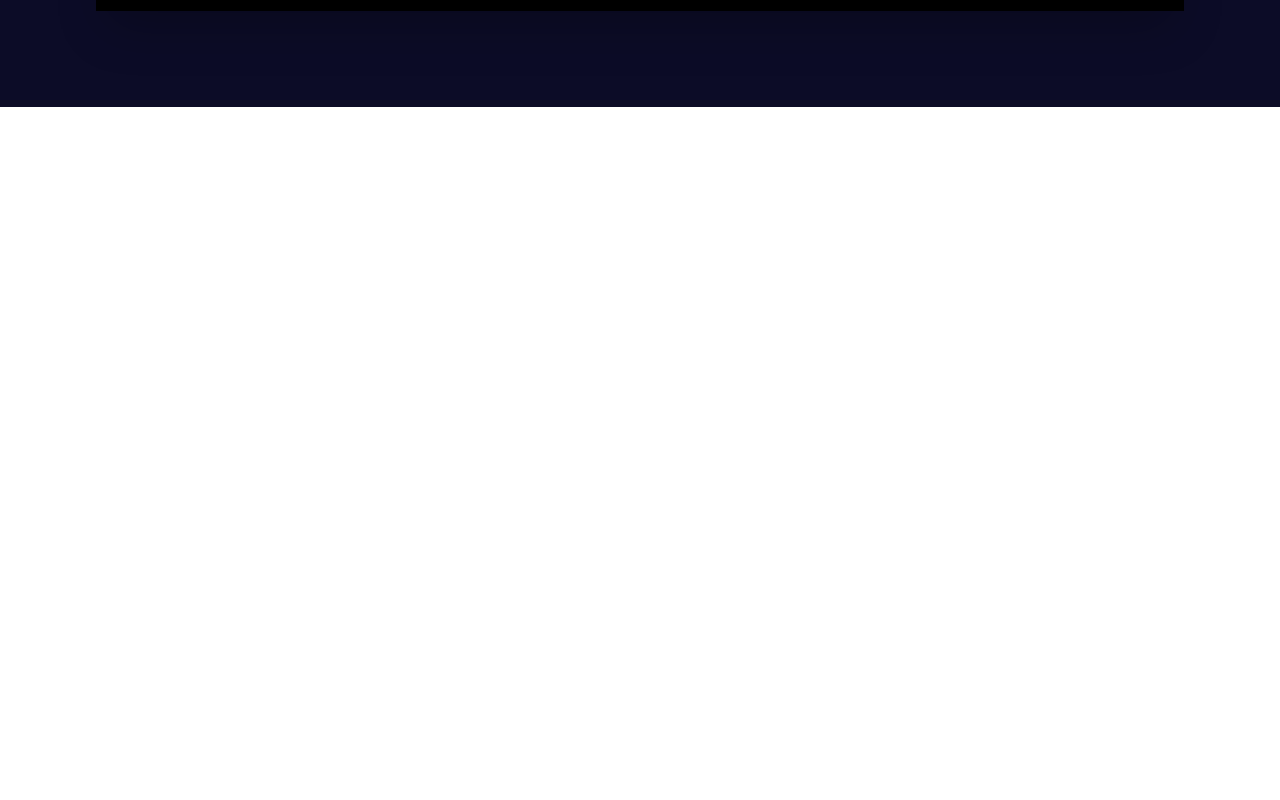
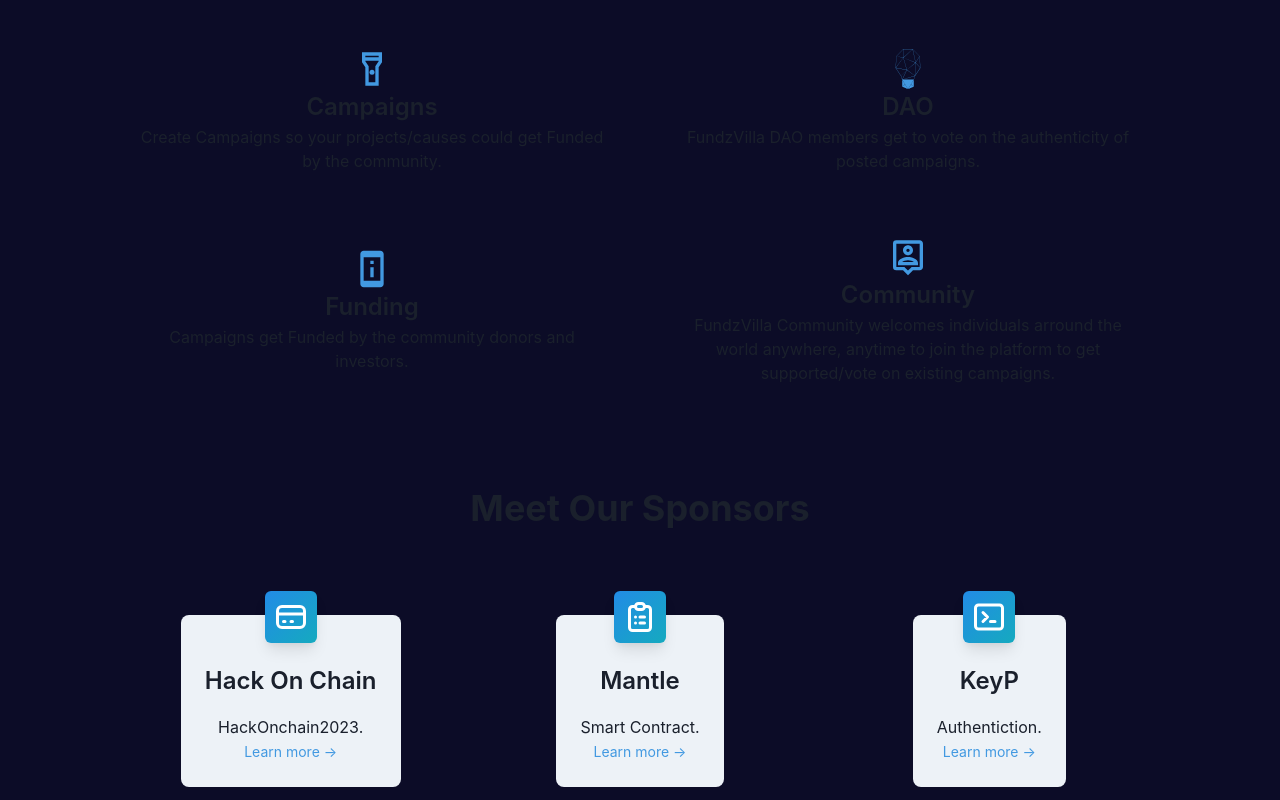
Before and after one commit to degencodebeast/fundzVilla-frontend, a Next.js app: page / in a window 1280 px wide. Shown: the part 860-1660 px from the top of the page. Before the commit the page ends 967 px from the top, so only its background shows below. Built offline with nearby package versions, Linux system fonts and the light colour scheme.

Commit message:
added: features & sponsors section

```diff
--- a/src/components/Features.tsx
+++ b/src/components/Features.tsx
@@ -0,0 +1,59 @@
+import { Container, Box, chakra, Text, Icon, SimpleGrid } from '@chakra-ui/react';
+// Here we have used react-icons package for the icons
+import { MdOutlinePersonPin, MdPermDeviceInformation, MdOutlineFlashlightOn } from 'react-icons/md';
+import { SiMinds } from 'react-icons/si';
+import { IconType } from 'react-icons';
+
+interface IFeature {
+  heading: string;
+  content: string;
+  icon: IconType;
+}
+
+const features: IFeature[] = [
+  {
+    heading: 'Campaigns',
+    content:
+      'Create Campaigns so your projects/causes could get Funded by the community.',
+    icon: MdOutlineFlashlightOn
+  },
+  {
+    heading: 'DAO',
+    content: `FundzVilla DAO members get to vote on the authenticity of posted campaigns.`,
+    icon: SiMinds
+  },
+  {
+    heading: 'Funding',
+    content:
+      'Campaigns get Funded by the community donors and investors.',
+    icon: MdPermDeviceInformation
+  },
+  {
+    heading: 'Community',
+    content: `FundzVilla Community welcomes individuals arround the world anywhere, anytime to join the platform to get supported/vote on existing campaigns.`,
+    icon: MdOutlinePersonPin
+  }
+];
+
+const Features = () => {
+  return (
+    <Container maxW="6xl" p={{ base: 5, md: 10 }}>
+      <chakra.h3 fontSize="4xl" fontWeight="bold" mb={3} textAlign="center">
+        Features
+      </chakra.h3>
+      <SimpleGrid columns={{ base: 1, md: 2 }} placeItems="center" spacing={16} mt={12} mb={4}>
+        {features.map((feature, index) => (
+          <Box key={index} textAlign="center">
+            <Icon as={feature.icon} w={10} h={10} color="blue.400" />
+            <chakra.h3 fontWeight="semibold" fontSize="2xl">
+              {feature.heading}
+            </chakra.h3>
+            <Text fontSize="md">{feature.content}</Text>
+          </Box>
+        ))}
+      </SimpleGrid>
+    </Container>
+  );
+};
+
+export default Features;
--- /dev/null
+++ b/src/components/Sponsors.tsx
@@ -0,0 +1,132 @@
+import { SVGProps } from 'react';
+import {
+  Container,
+  Box,
+  chakra,
+  Text,
+  SimpleGrid,
+  Flex,
+  Link,
+  useColorModeValue
+} from '@chakra-ui/react';
+
+interface ISponsor {
+  heading: string;
+  content: string;
+  icon: SVGProps<SVGElement>;
+}
+
+const sponsors: ISponsor[] = [
+  {
+    heading: 'Hack On Chain',
+    content: 'HackOnchain2023.',
+    icon: (
+      <svg
+        width={36}
+        height={36}
+        xmlns="http://www.w3.org/2000/svg"
+        fill="none"
+        viewBox="0 0 24 24"
+        stroke="currentColor"
+      >
+        <path
+          stroke-linecap="round"
+          stroke-linejoin="round"
+          stroke-width="2"
+          d="M3 10h18M7 15h1m4 0h1m-7 4h12a3 3 0 003-3V8a3 3 0 00-3-3H6a3 3 0 00-3 3v8a3 3 0 003 3z"
+        ></path>
+      </svg>
+    )
+  },
+  {
+    heading: 'Mantle',
+    content: 'Smart Contract.',
+    icon: (
+      <svg
+        width={36}
+        height={36}
+        xmlns="http://www.w3.org/2000/svg"
+        fill="none"
+        viewBox="0 0 24 24"
+        stroke="currentColor"
+      >
+        <path
+          stroke-linecap="round"
+          stroke-linejoin="round"
+          stroke-width="2"
+          d="M9 5H7a2 2 0 00-2 2v12a2 2 0 002 2h10a2 2 0 002-2V7a2 2 0 00-2-2h-2M9 5a2 2 0 002 2h2a2 2 0 002-2M9 5a2 2 0 012-2h2a2 2 0 012 2m-3 7h3m-3 4h3m-6-4h.01M9 16h.01"
+        ></path>
+      </svg>
+    )
+  },
+  {
+    heading: 'KeyP',
+    content: 'Authentiction.',
+    icon: (
+      <svg
+        width={36}
+        height={36}
+        xmlns="http://www.w3.org/2000/svg"
+        fill="none"
+        viewBox="0 0 24 24"
+        stroke="currentColor"
+      >
+        <path
+          stroke-linecap="round"
+          stroke-linejoin="round"
+          stroke-width="2"
+          d="M8 9l3 3-3 3m5 0h3M5 20h14a2 2 0 002-2V6a2 2 0 00-2-2H5a2 2 0 00-2 2v12a2 2 0 002 2z"
+        ></path>
+      </svg>
+    )
+  }
+];
+
+const Sponsors = () => {
+  return (
+    <Container maxW="6xl" p={{ base: 5, md: 10 }}>
+      <chakra.h3 fontSize="4xl" fontWeight="bold" mb={20} textAlign="center">
+        Meet Our Sponsors
+      </chakra.h3>
+      <SimpleGrid columns={{ base: 1, sm: 2, md: 3 }} placeItems="center" spacing={10} mb={4}>
+        {sponsors.map((sponsor, index) => (
+          <Box
+            key={index}
+            bg={useColorModeValue('gray.100', 'gray.700')}
+            p={6}
+            rounded="lg"
+            textAlign="center"
+            pos="relative"
+          >
+            <Flex
+              p={2}
+              w="max-content"
+              color="white"
+              bgGradient="linear(to-br, #228be6, #15aabf)"
+              rounded="md"
+              marginInline="auto"
+              pos="absolute"
+              left={0}
+              right={0}
+              top="-1.5rem"
+              boxShadow="lg"
+            >
+              {sponsor.icon}
+            </Flex>
+            <chakra.h3 fontWeight="semibold" fontSize="2xl" mt={6}>
+              {sponsor.heading}
+            </chakra.h3>
+            <Text fontSize="md" mt={4}>
+              {sponsor.content}
+            </Text>
+            <Link href="#" mt={4} fontSize="sm" color="blue.400">
+              Learn more →
+            </Link>
+          </Box>
+        ))}
+      </SimpleGrid>
+    </Container>
+  );
+};
+
+export default Sponsors;
--- a/src/components/index.ts
+++ b/src/components/index.ts
@@ -1,3 +1,5 @@
 export { default as Navbar } from './Navbar'
 export { default as Hero } from './Hero'
 export { default as Footer } from './Footer'
+export { default as Features } from './Features'
+export { default as Sponsors } from './Sponsors'
--- a/src/pages/index.tsx
+++ b/src/pages/index.tsx
@@ -1,6 +1,6 @@
 import Image from 'next/image'
 import { Inter } from 'next/font/google'
-import { Footer, Hero, Navbar } from '@/components'
+import { Features, Footer, Hero, Navbar, Sponsors } from '@/components'
 
 const inter = Inter({ subsets: ['latin'] })
 
@@ -14,6 +14,9 @@
     >
       <Hero/>
 
+      <Features/>
+      <Sponsors />
+
 <Footer/>
 
     </main>
```
Also changed, not shown: src/components/Hero.tsx (line endings or trailing spaces).
